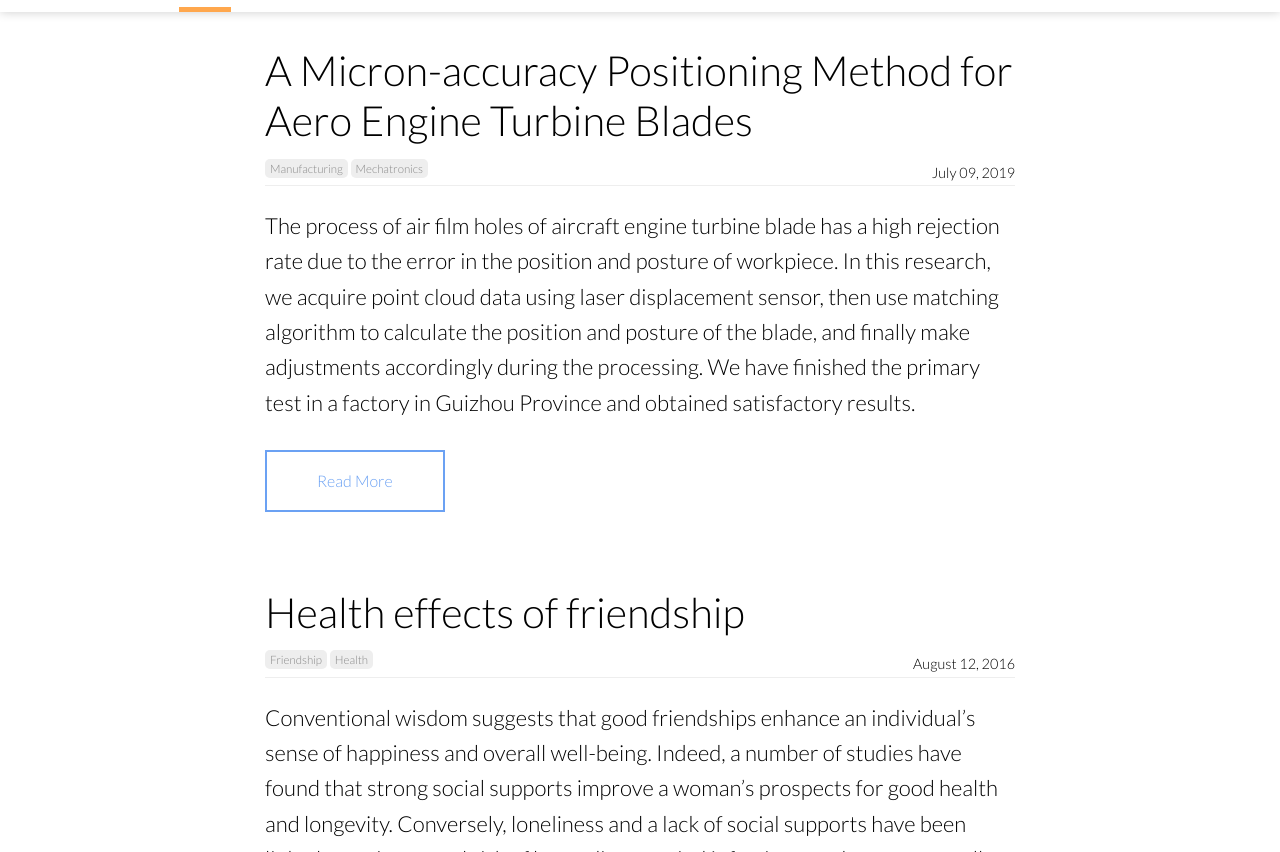
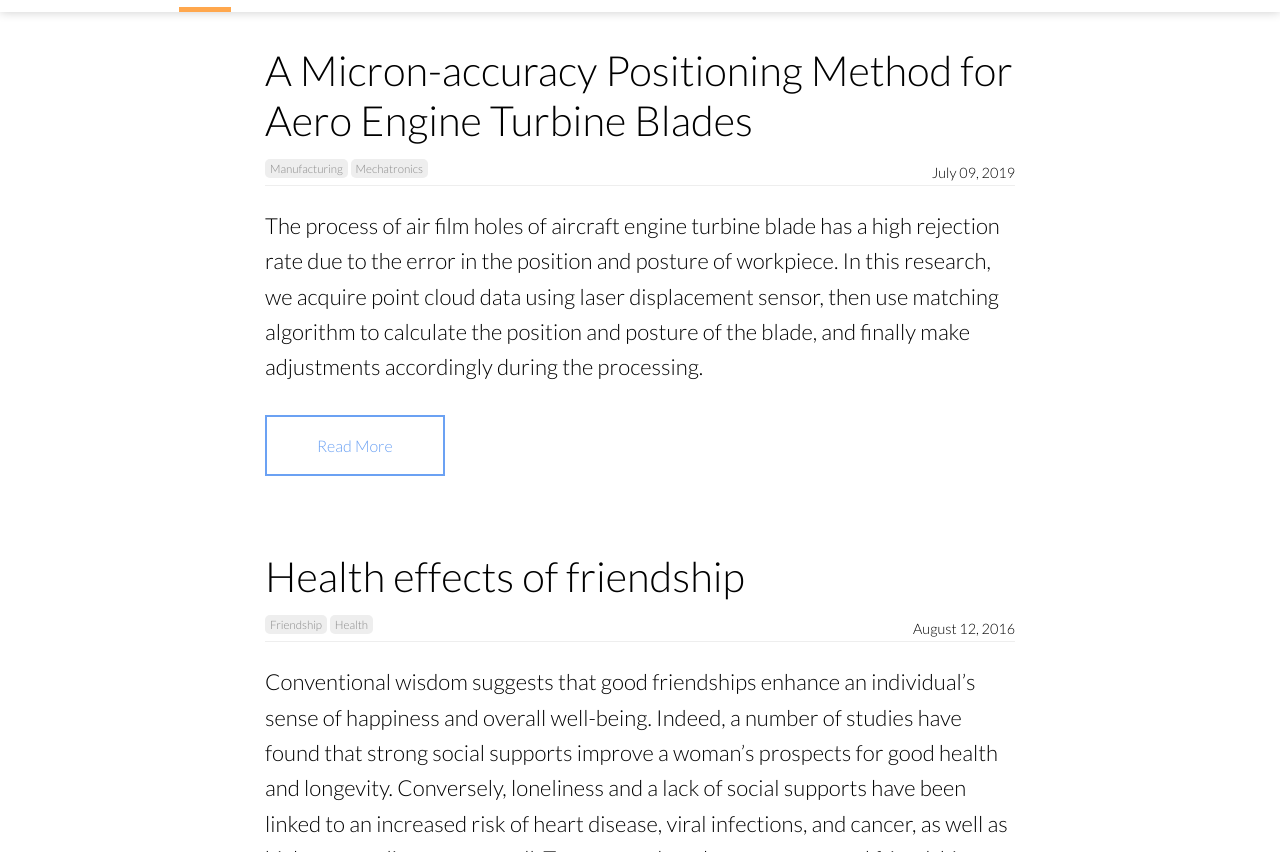
Before and after one commit to FenglongSong/fenglongsong.github.io, a Jekyll site: the page built from blog/index.html, in a window 1280 px wide and 900 px high, scrolled down 856 px, cut to the strip 48-900 px from the top of the window. Built offline with Jekyll 4.4.1, drawn with Linux system fonts in a browser that asks for light colours; nearby versions of some CDN libraries; the list of posts is cut into pages by our own code; some of the changed lines change nothing that is shown.

Commit message:
Update 2016-08-06-development-issues.md

```diff
--- a/_posts/2016-08-06-development-issues.md
+++ b/_posts/2016-08-06-development-issues.md
@@ -10,13 +10,15 @@
 image: ../images/research/blades/engine.jpg
 author_staff_member: james
 ---
- The process of air film holes of aircraft engine turbine blade has a high rejection rate due to the error in the position and posture of workpiece. In this research, we acquire point cloud data using laser displacement sensor, then use matching algorithm to calculate the position and posture of the blade, and finally make adjustments accordingly during the processing. We have finished the primary test in a factory in Guizhou Province and obtained satisfactory results.
+ The process of air film holes of aircraft engine turbine blade has a high rejection rate due to the error in the position and posture of workpiece. In this research, we acquire point cloud data using laser displacement sensor, then use matching algorithm to calculate the position and posture of the blade, and finally make adjustments accordingly during the processing.
+
+ When fixed by fixtures, there is always positioning and posturing error between the workpiece and fixtures, about several milimeters or degrees. Although tiny, this error can be fatal when machining air holes on aero-engine turbine blades, considering thousands of holes need to be made on an area of several square centimeters. Factory No.170 in Guiyang, Guizhou Province has undertaken over 70% of the production of military turbine blades in China. Previously, workers in this factory had to make adjustment by manual observation to make sure the blade is at the correct position and posture. In this way, precise adjustments are difficult to be made, which brings a high reject rate in hole-making process. Considering each blade worths thousands of dollars, this adds to the cost greatly.
 
 
 ![Cat](../touch-icon.png)
 
 
-I participated in this project under the instruction of Prof. Wansheng Zhao in State Key Laboratory of Mechanical System and Vibration, Institute of Manufacturing Technology and Equipment Automation. I was engaged in point cloud registration and calibration of laser displacement sensor along with Xiaoshen Yan and Yuliang Zhong.
+I participated in this project under the instruction of Prof. Wansheng Zhao in State Key Laboratory of Mechanical System and Vibration, Institute of Manufacturing Technology and Equipment Automation. My contribution was mainly on point cloud registration and calibration of laser displacement sensor.
 
 ![Lady bugs](https://source.unsplash.com/random/1500x1001)
 
```
